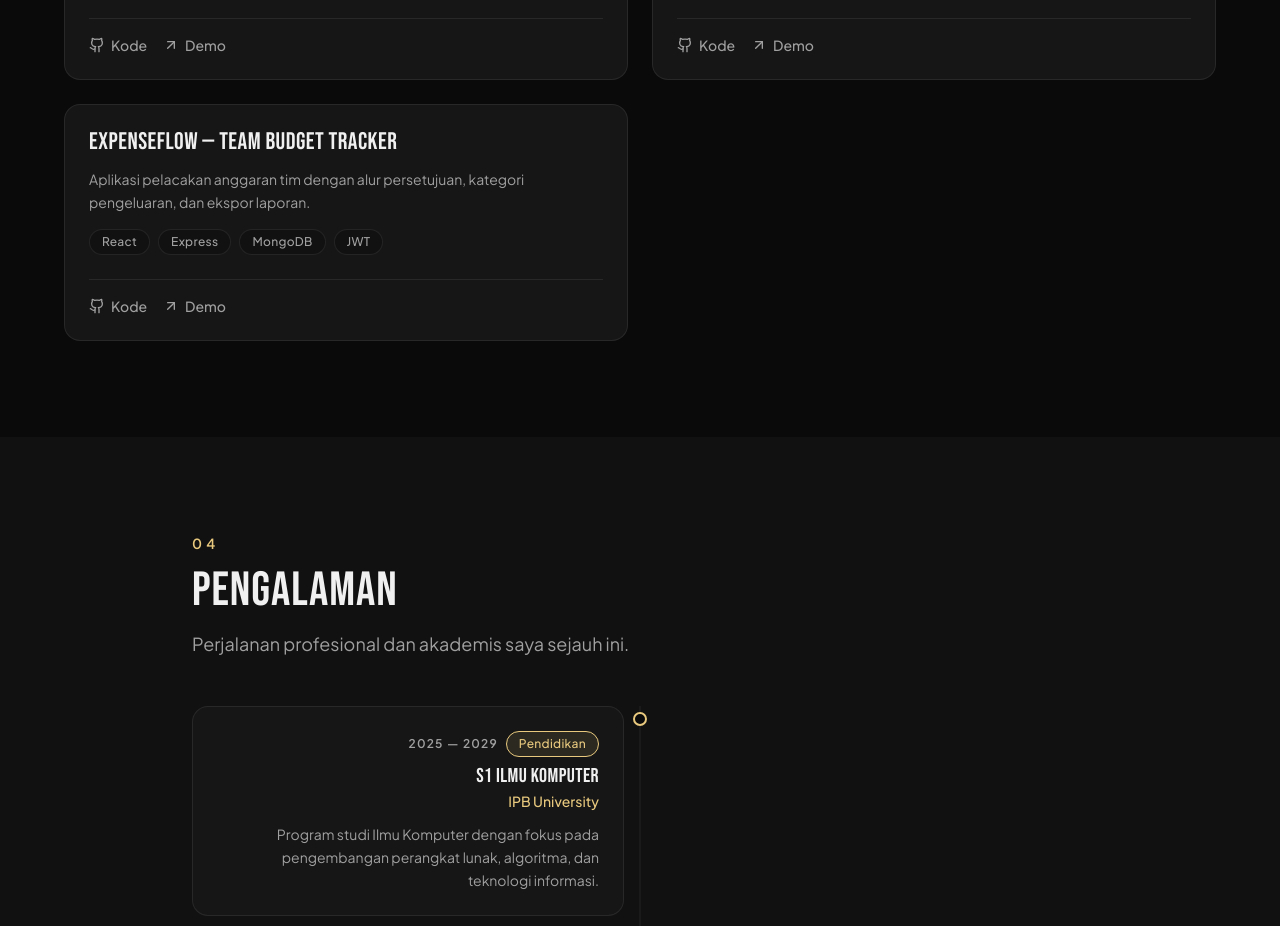
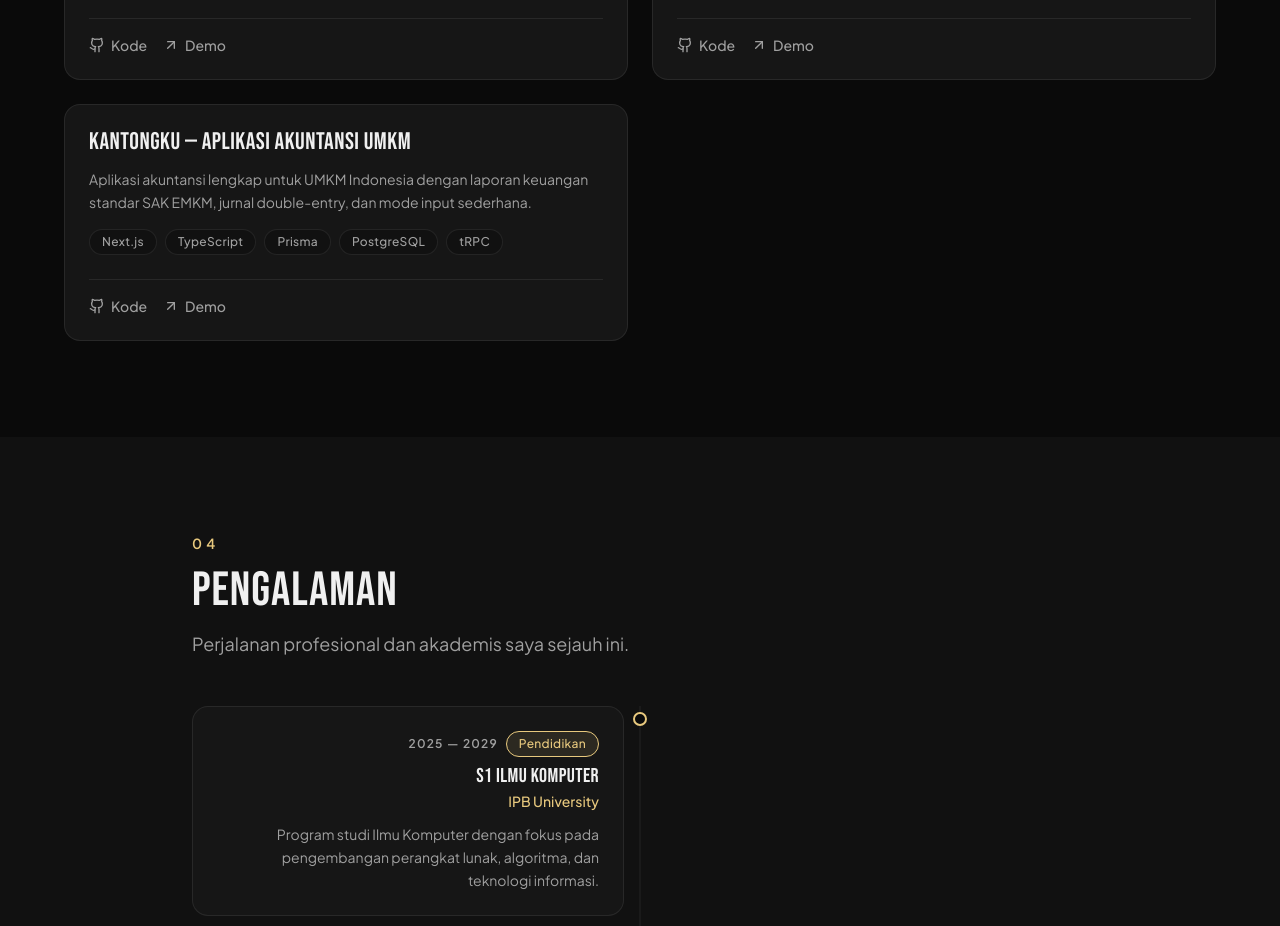
Before and after one commit to Itsrafftech/self-portofolio, a Next.js app: page / in a window 1280 px wide. Shown: the part 3660-4586 px from the top of the page. Built offline with nearby package versions, Linux system fonts and the light colour scheme.

Commit message:
kantongku

```diff
--- a/data/projects.ts
+++ b/data/projects.ts
@@ -67,16 +67,16 @@ export const projects: Project[] = [
     featured: false,
   },
   {
-    id: "expenseflow",
-    title: "ExpenseFlow — Team Budget Tracker",
+    id: "kantongku",
+    title: "KantongKu — Aplikasi Akuntansi UMKM",
     description: {
-      id: "Aplikasi pelacakan anggaran tim dengan alur persetujuan, kategori pengeluaran, dan ekspor laporan.",
-      en: "A team budget tracking app with approval workflows, expense categories, and report exports.",
-    },
-    techStack: ["React", "Express", "MongoDB", "JWT"],
+    id: "Aplikasi akuntansi lengkap untuk UMKM Indonesia dengan laporan keuangan standar SAK EMKM, jurnal double-entry, dan mode input sederhana.",
+    en: "A complete accounting app for Indonesian SMEs with SAK EMKM standard financial reports, double-entry journal, and simplified input mode.",
+  },
+    techStack: ["Next.js", "TypeScript", "Prisma", "PostgreSQL", "tRPC"],
     category: "fullstack",
-    githubUrl: "https://github.com/yourusername/expenseflow",
-    liveUrl: "https://expenseflow.example.com",
+    githubUrl: "https://github.com/Itsrafftech/kantongku",
+    liveUrl: "https://kantongku-eight.vercel.app",
     featured: false,
   },
 ];
```
